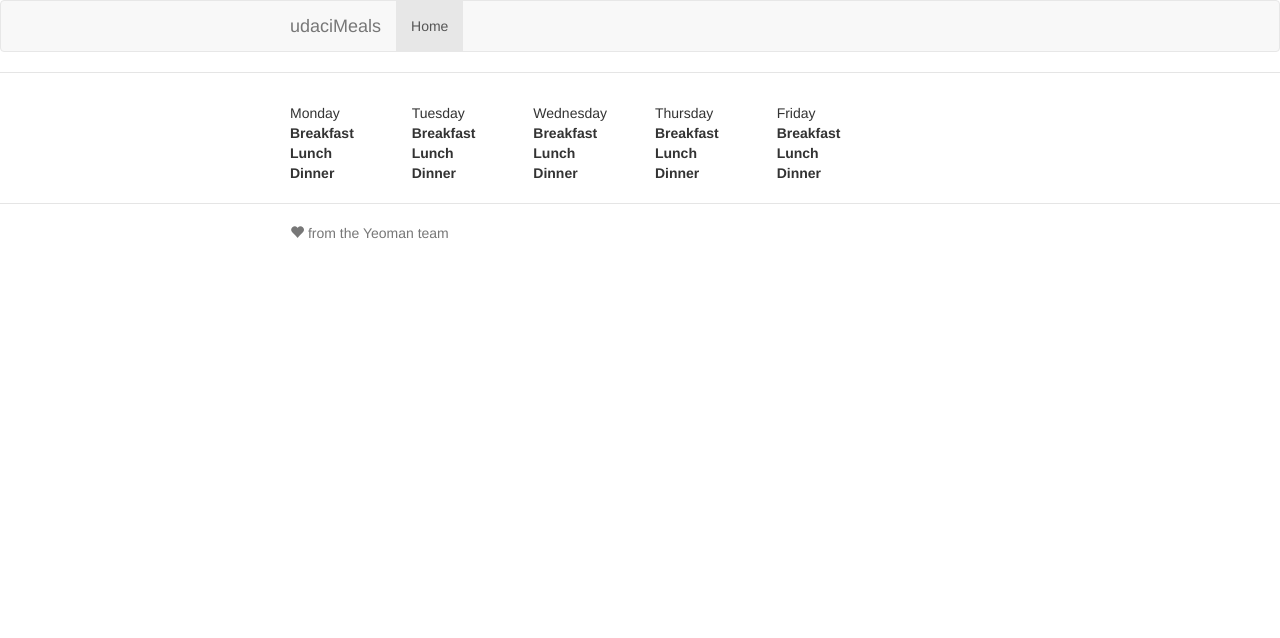
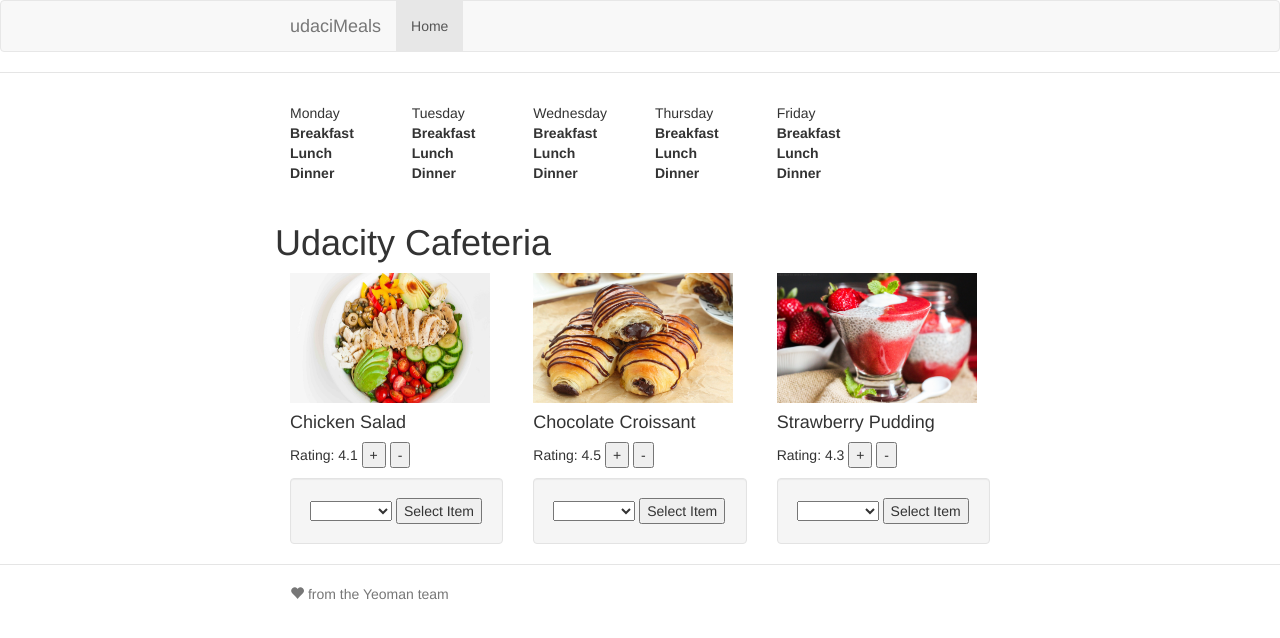
Before and after one commit to bunnydeviloper/udaciMeals, a website: page app/index.html in a window 1280 px wide. Drawn offline with nearby package versions, Linux system fonts and the light colour scheme; files that its build step writes are made by us from their sources.

Commit message:
move data to foodFinder service instead of using external json file

```diff
--- a/app/scripts/controllers/menu.js
+++ b/app/scripts/controllers/menu.js
@@ -9,13 +9,19 @@
  */
 angular.module('udaciMealsApp')
   .controller('MenuCtrl', ['foodFinder', 'orderManagement',  function(menu, orderManager) {
-    let vm = this;
+    let vm = this; // view model
 
     this.name = 'Udacity Cafeteria';
 
+    this.items = menu.getMenu();
+    console.log(this.items);
+
+    /*
     menu.getMenu().then(function(data) {
       vm.items = data;
     });
+    console.log(vm.items);
+    */
 
     this.chooseItem = function(menuCategory, menuItemName) {
 
--- a/app/scripts/services/foodfinder.js
+++ b/app/scripts/services/foodfinder.js
@@ -10,7 +10,38 @@
 angular.module('udaciMealsApp')
   .service('foodFinder', function () {
     // AngularJS will instantiate a singleton by calling "new" on this function
+    var menu = [
+      {
+        "id": "chicken-salad",
+          "name": "Chicken Salad",
+          "img": "chicken-salad.jpg",
+          "calories": 230,
+          "rating": 4.1
+      },
+      {
+        "id": "chocolate-croissant",
+        "name": "Chocolate Croissant",
+        "img": "choco-croissant.jpg",
+        "calories": 406,
+        "rating": 4.5
+      },
+      {
+        "id": "strawberry-pudding",
+        "name": "Strawberry Pudding",
+        "img": "strawberry-pudding.jpg",
+        "calories": 190,
+        "rating": 4.3
+      }
+    ];
+
+    this.getMenu = function() {
+      return menu;
+    };
+
+    /*
     this.getMenu = function() {
       return $.get('/menu/menu.json');
     };
+    */
+
   });
--- a/app/views/menu.html
+++ b/app/views/menu.html
@@ -1,10 +1,8 @@
 <div class="row">
+  <h1>{{menu.name}}</h1>
   <div class="items-container" ng-repeat="item in menu.items">
     <div class="col-md-4">
-      <img class="item__image" ng-src="images/{{item.img}}" alt="{{item.name}}">
-
-      <h1>Helllllooooo</h1>
-
+      <img width=200 height=130 class="item__image" ng-src="images/{{item.img}}" alt="{{item.name}}">
       <h4>{{item.name}}</h4>
       <p>
       Rating: {{item.rating}} <span ng-if="item.rating > 4.0" ng-class="">
```
